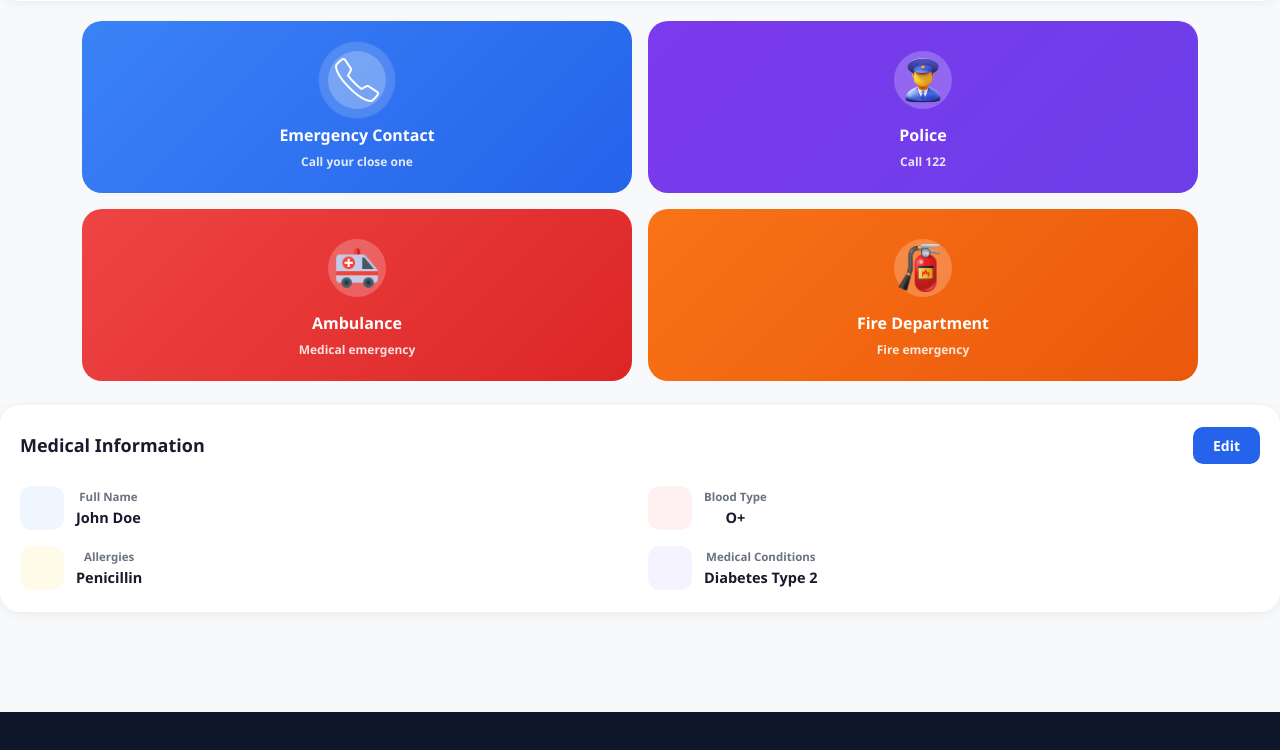
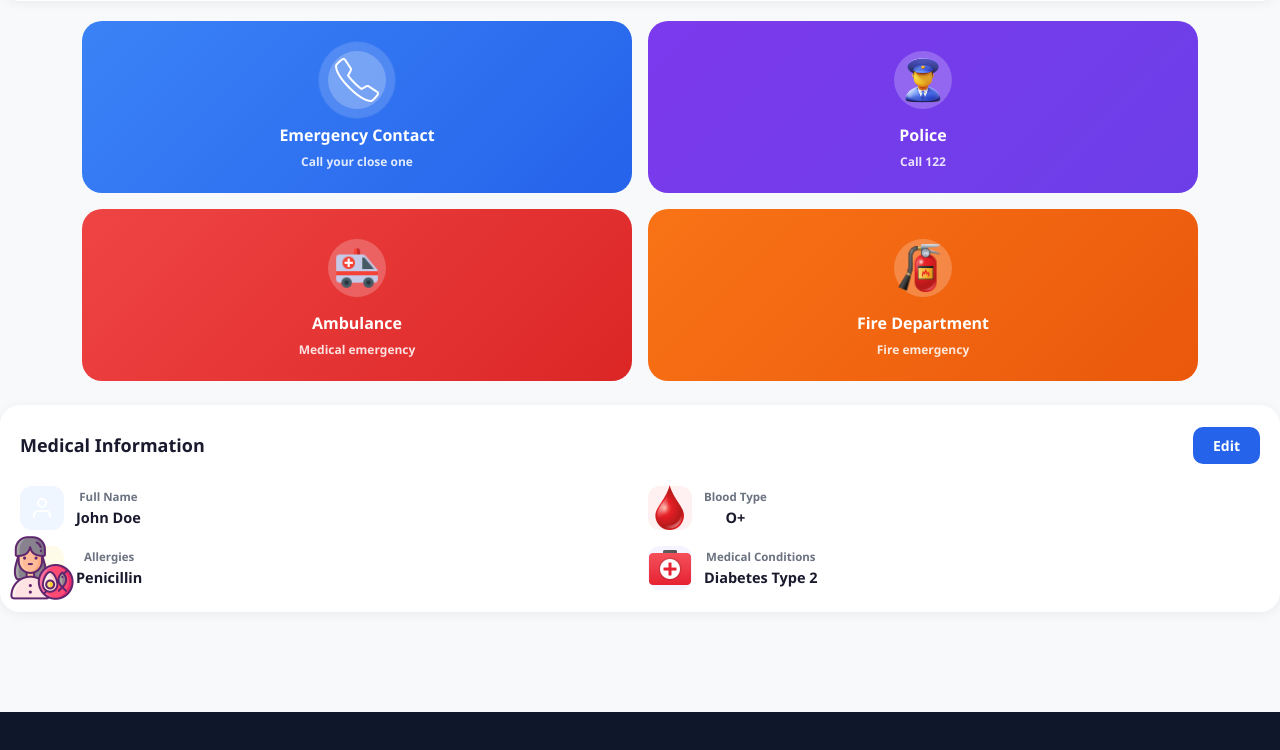
Before and after one commit to khaled-nasr3/Health-Care-, a website: page index.html in a window 1280 px wide. Shown: the part 371-1121 px from the top of the page. Drawn offline with Linux system fonts and the light colour scheme.

Commit message:
add images

```diff
--- a/index.html
+++ b/index.html
@@ -118,28 +118,28 @@
             </div>
             <div class="info-grid">
                 <div class="info-item">
-                    <div class="info-icon-wrap ic-blue"><i class="fa-regular fa-user"></i></div>
+                    <div class="info-icon-wrap ic-blue"><img src="images/user.svg" alt=""></div>
                     <div>
                         <div class="info-label">Full Name</div>
                         <div class="info-value" id="disp-name">John Doe</div>
                     </div>
                 </div>
                 <div class="info-item">
-                    <div class="info-icon-wrap ic-red"><i class="fa-solid fa-droplet"></i></div>
+                    <div class="info-icon-wrap ic-red"><img src="images/blood.png" alt=""></div>
                     <div>
                         <div class="info-label">Blood Type</div>
                         <div class="info-value" id="disp-blood">O+</div>
                     </div>
                 </div>
                 <div class="info-item">
-                    <div class="info-icon-wrap ic-yellow"><i class="fa-solid fa-capsules"></i></div>
+                    <div class="info-icon-wrap ic-yellow"><img src="images/allergy.png" alt=""></div>
                     <div>
                         <div class="info-label">Allergies</div>
                         <div class="info-value" id="disp-allergy">Penicillin</div>
                     </div>
                 </div>
                 <div class="info-item">
-                    <div class="info-icon-wrap ic-purple"><i class="fa-regular fa-file-lines"></i></div>
+                    <div class="info-icon-wrap ic-purple"><img src="images/health.png" alt=""></div>
                     <div>
                         <div class="info-label">Medical Conditions</div>
                         <div class="info-value" id="disp-condition">Diabetes Type 2</div>
```
Also changed, not shown: images/allergy.png (added), images/blood.png (added), images/health.png (added), images/user.svg (added).
